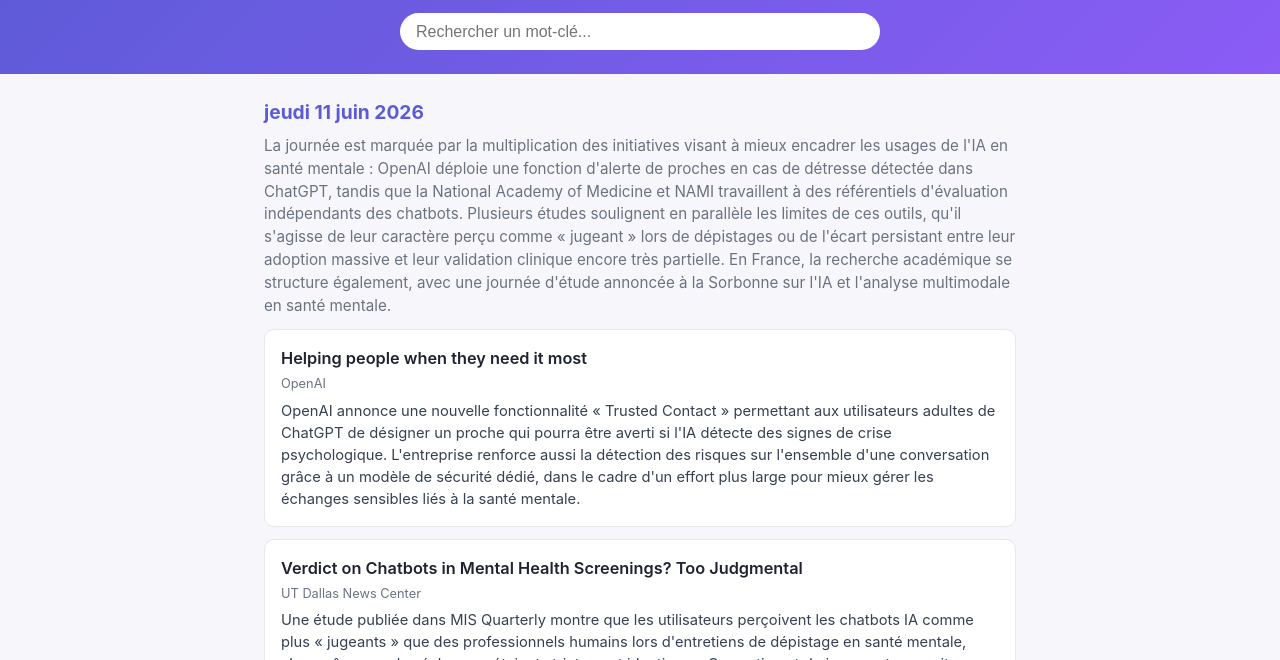
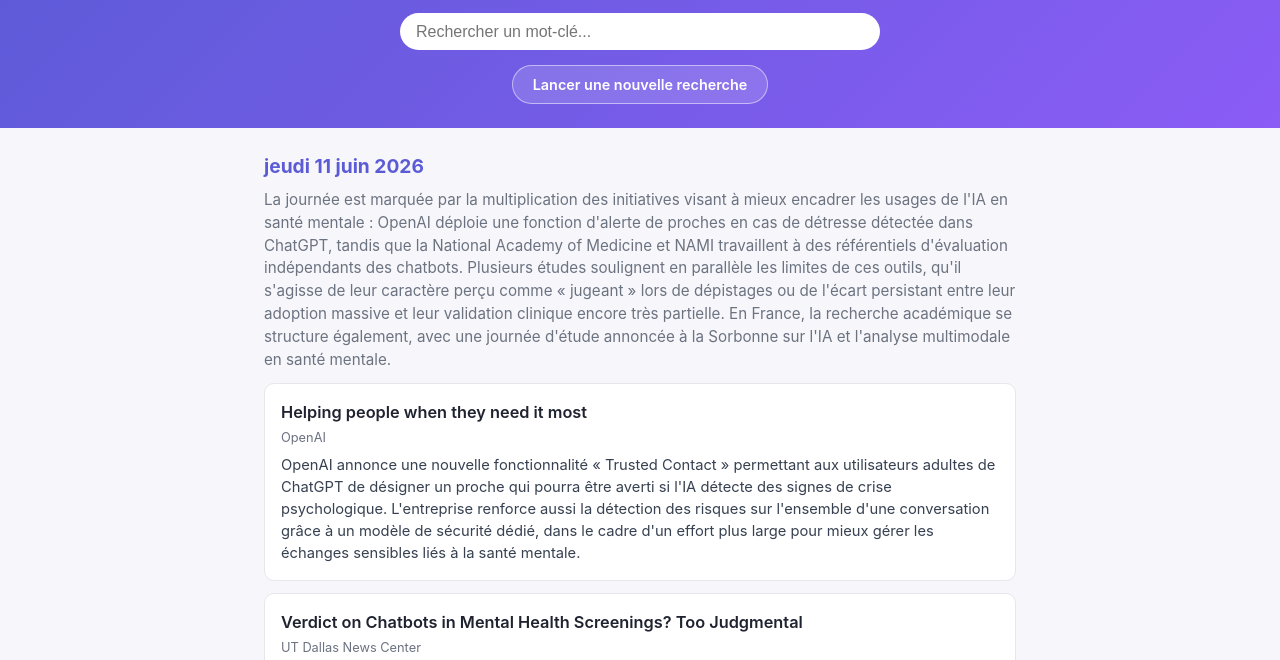
Before and after one commit to Cyril5C/IA-Sante-Mentale, a plain HTML site: page index.html in a window 1280 px wide. Shown: the part 105-765 px from the top of the page. Drawn offline with Linux system fonts and the light colour scheme.

Commit message:
Ajouter un bouton pour lancer une nouvelle recherche

```diff
--- a/assets/style.css
+++ b/assets/style.css
@@ -42,6 +42,24 @@ header h1 {
   border-radius: 999px;
   border: none;
   font-size: 1rem;
+}
+
+.run-button {
+  display: inline-block;
+  margin-top: 0.9rem;
+  padding: 0.5rem 1.2rem;
+  border-radius: 999px;
+  background: rgba(255, 255, 255, 0.15);
+  border: 1px solid rgba(255, 255, 255, 0.5);
+  color: white;
+  text-decoration: none;
+  font-size: 0.9rem;
+  font-weight: 600;
+  transition: background 0.15s ease;
+}
+
+.run-button:hover {
+  background: rgba(255, 255, 255, 0.3);
 }
 
 main {
--- a/index.html
+++ b/index.html
@@ -13,6 +13,9 @@
     <div class="search-bar">
       <input type="search" id="search" placeholder="Rechercher un mot-clé...">
     </div>
+    <a class="run-button" href="https://claude.ai/code/routines/trig_01Ueh7ckTxEAhBoxR5CtEx4R" target="_blank" rel="noopener noreferrer">
+      Lancer une nouvelle recherche
+    </a>
   </header>
 
   <main id="content"></main>
```
